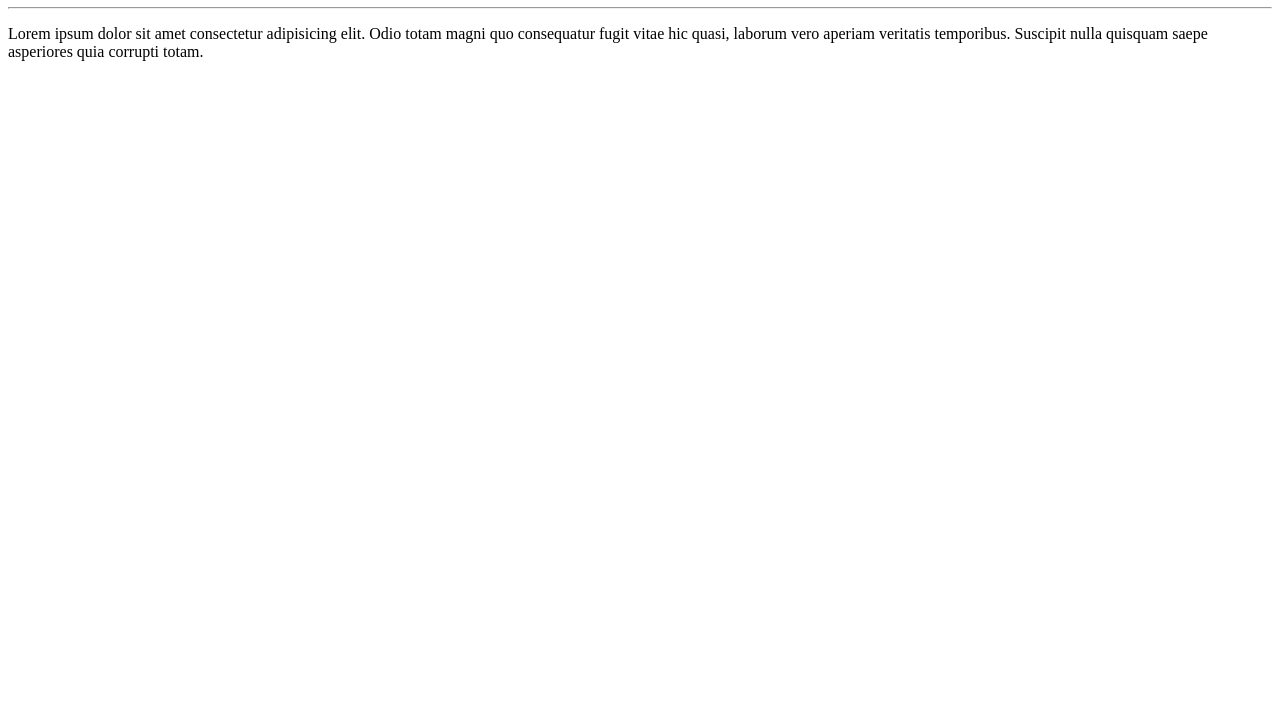
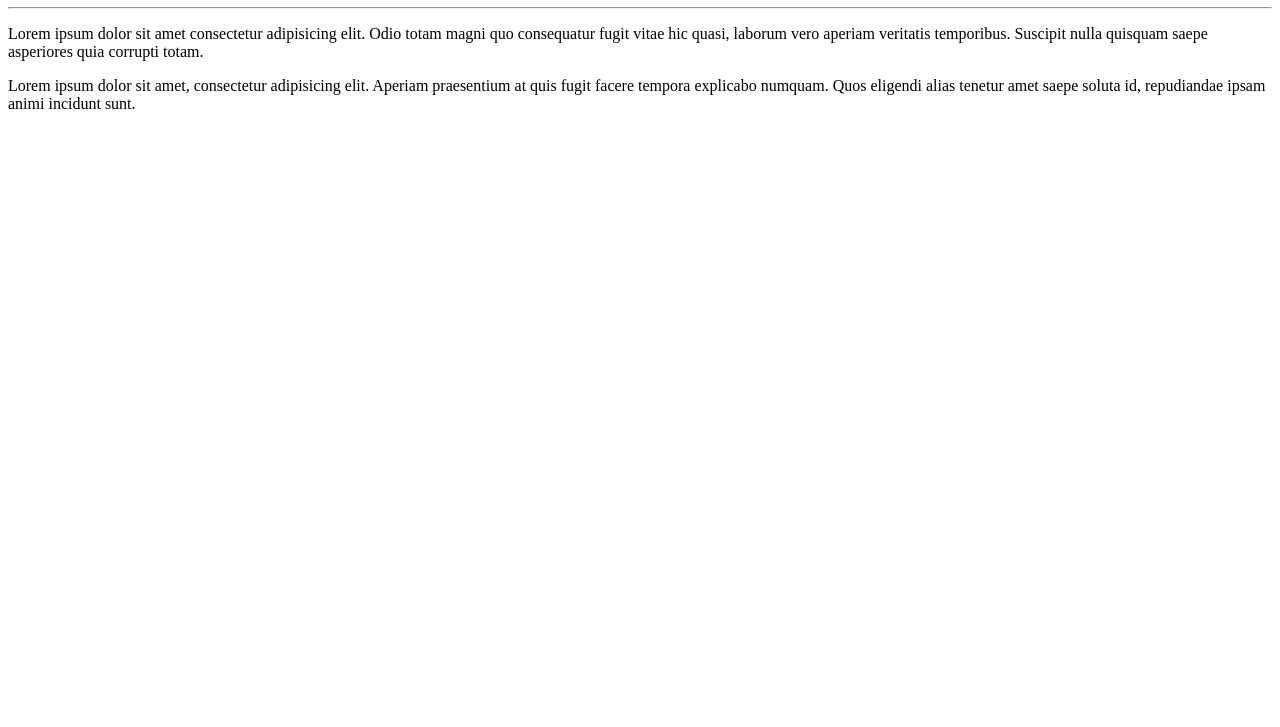
Before and after one commit to Michaelddg/Ola-Mundo, a plain HTML site: page Projeto-01/index.html in a window 1280 px wide. Shown: the part 73-800 px from the top of the page. Drawn offline with Linux system fonts and the light colour scheme.

Commit message:
Adicionei outro paragrafo

```diff
--- a/Projeto-01/index.html
+++ b/Projeto-01/index.html
@@ -10,5 +10,6 @@
     <h1>Olá mundo!</h1>
     <hr>
     <p>Lorem ipsum dolor sit amet consectetur adipisicing elit. Odio totam magni quo consequatur fugit vitae hic quasi, laborum vero aperiam veritatis temporibus. Suscipit nulla quisquam saepe asperiores quia corrupti totam.</p>
+    <p>Lorem ipsum dolor sit amet, consectetur adipisicing elit. Aperiam praesentium at quis fugit facere tempora explicabo numquam. Quos eligendi alias tenetur amet saepe soluta id, repudiandae ipsam animi incidunt sunt.</p>
 </body>
 </html>
```
